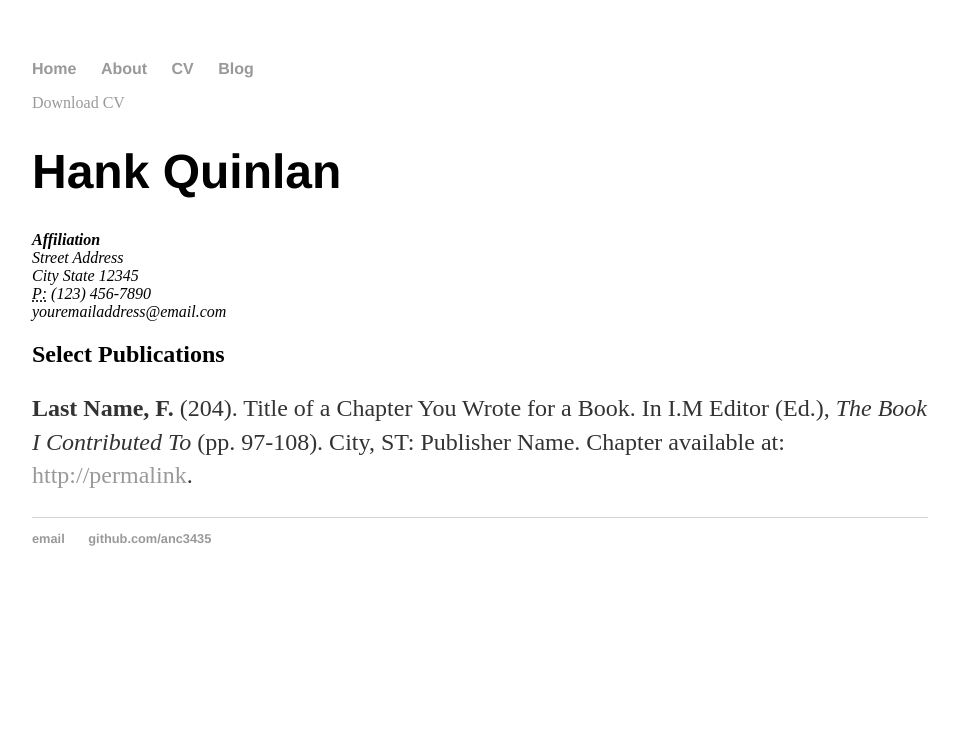
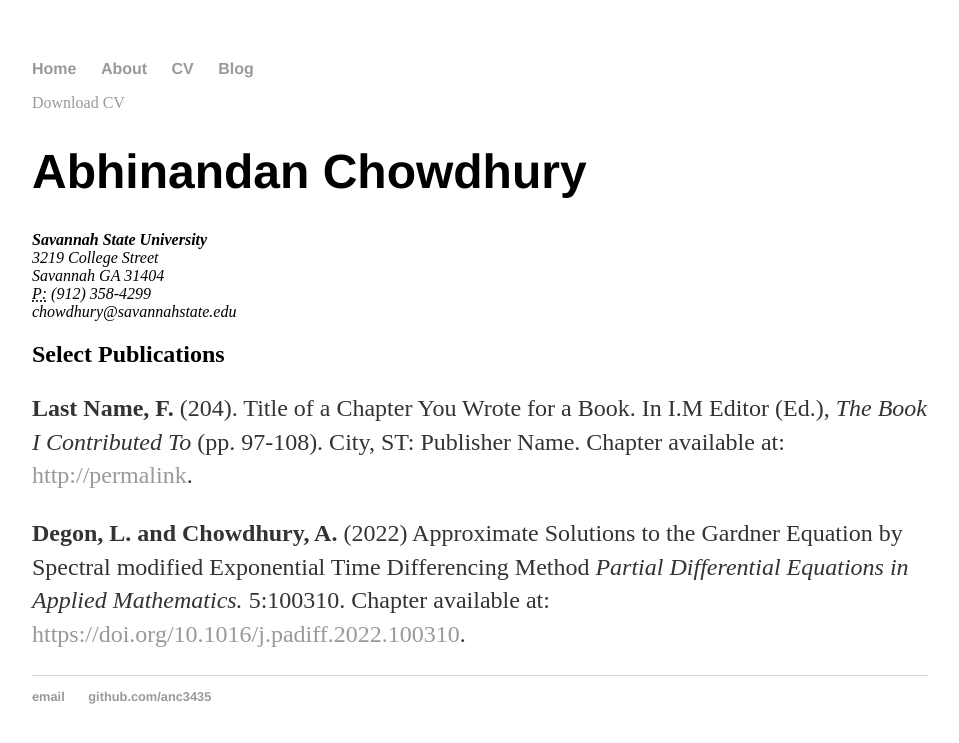
Before and after one commit to anc3435/anc3435.github.io, a Jekyll site: the page built from cv/index.html, in a window 1280 px wide. Shown: the top 743 px of the page, without its empty margins (160-1119 px from the left). Built offline with Jekyll 4.4.1, drawn with Linux system fonts in a browser that asks for light colours.

Commit message:
Update index.html

```diff
--- a/cv/index.html
+++ b/cv/index.html
@@ -5,18 +5,19 @@ title: CV of Your Name
 
 	<div class="cv">
 		<a href="#" class="download" title="Download CV as PDF">Download CV</a>
-					<h1>Hank Quinlan</h1>
+					<h1>Abhinandan Chowdhury</h1>
 					<address>
-					<strong>Affiliation</strong><br>
-					Street Address<br>
-					City State 12345<br>
-					<abbr title="phone">P:</abbr> (123) 456-7890<br>
-					<span class="obfuscate">youremailaddress@email.com</span>
+					<strong>Savannah State University</strong><br>
+					3219 College Street<br>
+					Savannah GA 31404<br>
+					<abbr title="phone">P:</abbr> (912) 358-4299<br>
+					<span class="obfuscate">chowdhury@savannahstate.edu</span>
 					</address>
 
 					<h2>Select Publications</h2>
 
 					<p><strong>Last Name, F.</strong> (204). Title of a Chapter You Wrote for a Book. In I.M Editor (Ed.), <em>The Book I Contributed To</em> (pp. 97-108). City, ST: Publisher Name. Chapter available at: <a href="#">http://permalink</a>.
+                                        <p><strong> Degon, L. and Chowdhury, A.</strong> (2022) Approximate Solutions to the Gardner Equation by Spectral modified Exponential Time Differencing Method <em> Partial Differential Equations in Applied Mathematics.</em> 5:100310. Chapter available at: <a href="#">https://doi.org/10.1016/j.padiff.2022.100310</a>.
 
 
 	</div>
```
